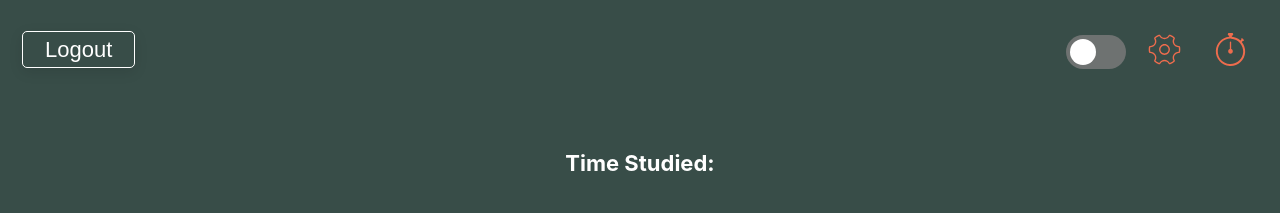
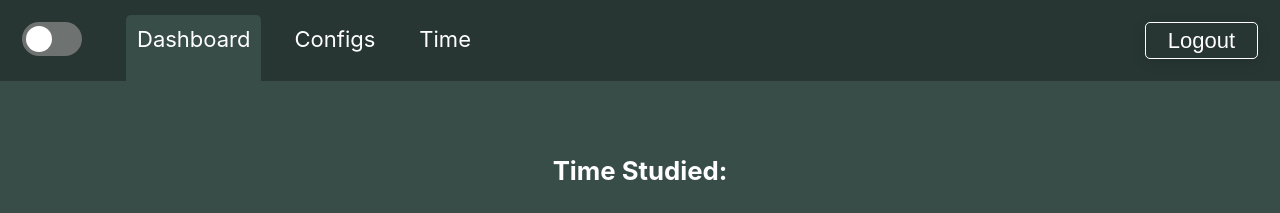
Before and after one commit to hrystynaGr/achivify, a React (Create React App) app: page /dashboard in a window 1280 px wide. Shown: the top 213 px of the page. Built offline with nearby package versions, Linux system fonts and the light colour scheme; no server answers; data requests are answered from the project's data file; sample sign-in values are in the browser's storage.

Commit message:
Added top menu, fixed footer, added --primary-color-0

```diff
--- a/src/App.js
+++ b/src/App.js
@@ -2,8 +2,6 @@ import React, { useState, useEffect } from 'react';
 import './App.scss';
 import { BrowserRouter, Route, Routes, Navigate } from 'react-router-dom';
 
-import { ReactComponent as StopwatchSVG } from './stopwatch.svg'
-import { ReactComponent as GearSVG } from './gear.svg'
 import { AchivifyContext } from './MyContext';
 import Login from './molecules/login/login';
 import Dashboard from './organisms/dashboard/dashboard';
@@ -12,6 +10,7 @@ import CButton from './atoms/c-button/c-button';
 import CSwitch from './atoms/c-switch/c-switch';
 import SignIn from './molecules/sign-in/sign-in';
 import ConfigsTime from './organisms/configs-time/configs-time';
+import CMenuItem from './atoms/c-menu-item/c-menu-item';
 import { userLoad, isLoggedIn, logOut } from './helpers/user'
 import { isObjEmpty } from './helpers/shared';
 
@@ -62,11 +61,12 @@ function App() {
   if (isObjEmpty(user)) {
     return null;
   } else {
-    let button, topGear, stopWatch;
+    let button, configs, time, dashboard;
     if (loggedIn) {
       button = <CButton onClick={() => logout()} styling="logout" innerText="logout" />;
-      topGear = <GearSVG />;
-      stopWatch = <StopwatchSVG />;
+      configs = 'Configs';
+      time = 'Time';
+      dashboard = 'Dashboard';
     } else {
       button = (
         <div style={{ display: 'flex' }}>
@@ -74,20 +74,22 @@ function App() {
           <CButton onClick={() => signinRedirect()} styling="signin" innerText="signin" />
         </div>
       );
-      topGear = null;
-      stopWatch = null;
+      configs = null;
+      time = null;
+      dashboard = null;
     }
     const contextValues = { user: user, loggedIn: loggedIn, theme: theme, grabTheme: grabTheme };
     return (
       <AchivifyContext.Provider value={contextValues}>
         <div className="App" theme={theme}>
           <header className="App-header">
-            <div className="topBar">
-              <div>
-                <CSwitch keyName="theme" values={['light', 'dark']} grabTheme={grabTheme} />
-                <a href="/configs">{topGear}</a>
-                <a href="/configs/time">{stopWatch}</a>
-              </div>
+            <CSwitch keyName="theme" values={['light', 'dark']} grabTheme={grabTheme} />
+            <div className="menue">
+              <CMenuItem innerText={dashboard} link={`/dashboard`} />
+              <CMenuItem innerText={configs} link={`/configs`} />
+              <CMenuItem innerText={time} link={`/time`} />
+            </div>
+            <div className='buttons'>
               {button}
             </div>
           </header>
@@ -96,7 +98,7 @@ function App() {
               <Routes>
                 <Route path="/dashboard" element={<Dashboard />} />
                 <Route path="/login" element={<Login />} />
-                <Route path="/configs/time" element={<ConfigsTime />} />
+                <Route path="/time" element={<ConfigsTime />} />
                 <Route path="/configs" element={<Configs />} />
                 <Route path="/signin" element={<SignIn />} />
                 <Route path="/" element={loggedIn ? <Navigate to="/dashboard" /> : <Navigate to="/login" />} />
--- a/src/App.scss
+++ b/src/App.scss
@@ -8,17 +8,27 @@
   min-height: 100vh;
   font-size: 22px;
 }
-  .topBar {
+
+.App-header {
   display: flex;
-    flex-direction: row-reverse;
-    align-items: center;
   justify-content: space-between;
+  background-color: var(--primary-color-0);
 }
+
+.menue {
+  display: flex;
+  align-items: flex-end;
+  justify-content: flex-start;
+  width: 100%;
+  margin-left: var(--margin);
+}
+
 .CButton.logout {
   justify-content: flex-end;
 }
+
 .topBar .svg-icon {
-    font-size: 1.5em ;
+  font-size: 1.5em;
   animation: none;
   margin: var(--margin);
   margin-left: 0;
@@ -50,7 +60,8 @@
   justify-content: center;
   color: var(--primary-text);
 }
-.Main-content > * {
+
+.Main-content>* {
   width: 100%;
 }
 
@@ -63,12 +74,14 @@ footer {
   color: var(--primary-text-hue);
   opacity: 0.8;
   border-top: 1px solid var(--primary-color-hue);
+  background-color: var(--primary-color-0);
 }
 
 @keyframes App-logo-spin {
   from {
     transform: rotate(0deg);
   }
+
   to {
     transform: rotate(360deg);
   }
--- a/src/atoms/c-button/c-button.scss
+++ b/src/atoms/c-button/c-button.scss
@@ -30,7 +30,7 @@
     }
     .logout-inner,
     .signin-inner {
-        background: var(--primary-color);
+        background: transparent;
         border: 1px solid var(--secondary-color-hue);
         color: var(--secondary-color-hue);
     }
--- /dev/null
+++ b/src/atoms/c-menu-item/c-menu-item.js
@@ -0,0 +1,21 @@
+import React, { useContext } from 'react';
+import './c-menu-item.scss';
+import { AchivifyContext } from '../../MyContext';
+
+function CMenuItem(props) {
+    const { theme } = useContext(AchivifyContext);
+    const { innerText, link } = props;
+
+    function isActive() {
+        return link === window.location.pathname
+    }
+
+    return (
+        <div className={`CMenuItem ${isActive() ? 'active' : ''}`} theme={theme} >
+            <a href={link}>{innerText}</a>
+        </div>
+    );
+
+}
+
+export default CMenuItem;
--- /dev/null
+++ b/src/atoms/c-menu-item/c-menu-item.scss
@@ -0,0 +1,17 @@
+@import '/src/styles/shared.scss';
+
+.CMenuItem {
+    height: 2em;
+    padding: var(--padding);
+    margin-right: var(--margin);
+    border-radius: var(--border-radius) var(--border-radius) 0 0;
+}
+
+.CMenuItem.active {
+    background-color: var(--primary-color);
+}
+
+.CMenuItem>a {
+    color: var(--primary-text);
+    text-decoration: none;
+}
--- a/src/atoms/c-progressbar/c-progress-bar.js
+++ b/src/atoms/c-progressbar/c-progress-bar.js
@@ -19,7 +19,9 @@ function CProgressBar(props) {
     }
 
     function calculateDone() {
-        document.querySelector('.doneLine').style.width = `${(doneFromScope * 100) / allScope}%`
+        const percent = (doneFromScope * 100) / allScope;
+        document.querySelector('.doneLine').style.width = `${percent}%`
+        return percent;
     }
 
     function animate() {
--- a/src/atoms/c-switch/c-switch.scss
+++ b/src/atoms/c-switch/c-switch.scss
@@ -3,7 +3,7 @@
 .switch {
     position: relative;
     display: inline-block;
-    width: 60px;
+    min-width: 60px;
     height: 34px;
     margin: var(--margin);
   }
--- a/src/organisms/dashboard/dashboard.js
+++ b/src/organisms/dashboard/dashboard.js
@@ -5,6 +5,7 @@ import { loadUsersTimeStudied, loadUsersMilestones } from '../../helpers/user';
 import { parseTimeToMinutes, dayFromDate, isObjEmpty, monthFromDate, yearFromDate, formattedToday } from '../../helpers/shared';
 import './dashboard.scss';
 import { Bar } from 'react-chartjs-2';
+// eslint-disable-next-line
 import Chart from 'chart.js/auto';
 import CButton from '../../atoms/c-button/c-button';
 import CProgressBar from '../../atoms/c-progressbar/c-progress-bar';
@@ -16,7 +17,7 @@ function Dashboard(props) {
   ];
   const year = 2023;
 
-  const { loggedIn, user, theme } = useContext(AchivifyContext);
+  const { user, theme } = useContext(AchivifyContext);
   const [usersTimeStudied, setUsersTimeStudied] = useState({});
   const [monthDataSet, setMonthDataSet] = useState([]);
   const [month, setMonth] = useState(0);
@@ -44,18 +45,13 @@ function Dashboard(props) {
     );
     createMonths();
     setMonth(monthFromDate(formattedToday()))
+    // eslint-disable-next-line
   }, [usersTimeStudied]);
 
   useEffect(() => {
     setMonthDataSet(createMonthlyDataset(month, year))
+    // eslint-disable-next-line
   }, [month]);
-
-  let textElem;
-  if (loggedIn) {
-    textElem = <h2>Hello {user.name}, I am Dashboard</h2>;
-  } else {
-    textElem = <h2>Please log in to see the dashboard</h2>;
-  }
 
   function createMonth() {
     let count = 0;
@@ -130,7 +126,7 @@ function Dashboard(props) {
   } else {
     return (
       <div className="Dashboard" theme={theme}>
-        <h4>{'Time Studied:'}</h4>
+        <h3>{'Time Studied:'}</h3>
         <div className='chart-wrap'>
           <Bar options={config} data={data} />
         </div>
@@ -143,7 +139,7 @@ function Dashboard(props) {
               onClick={() => setMonth(mth)} />
           )}
         </div>
-        <h4>{'Your progress on Milestones:'}</h4>
+        <h3>{'Your progress on Milestones:'}</h3>
         <CProgressBar doneFromScope={usersMilestonesCount} allScope={milestonesCount} />
       </div>
     );
--- a/src/organisms/dashboard/dashboard.scss
+++ b/src/organisms/dashboard/dashboard.scss
@@ -5,3 +5,7 @@
 .month {
     display: flex;
 }
+
+.Dashboard>h3 {
+    margin-top: 2em;
+}
--- a/src/styles/shared.scss
+++ b/src/styles/shared.scss
@@ -7,6 +7,7 @@
 
 [theme='light'] {
     --primary-color: lightpink;
+    --primary-color-0: #ff99ab;
     --primary-color-hue: yellow;
     --secondary-color: aliceblue;
     --secondary-color-hue: white;
@@ -23,6 +24,7 @@
 
 [theme='dark'] {
     --primary-color: #384D48;
+    --primary-color-0: #273633;
     --primary-color-hue: #6E7271;
     --secondary-color: #ACAD94;
     --secondary-color-hue: #fff;
```
Lines whose indentation alone changed are shown as unchanged.
